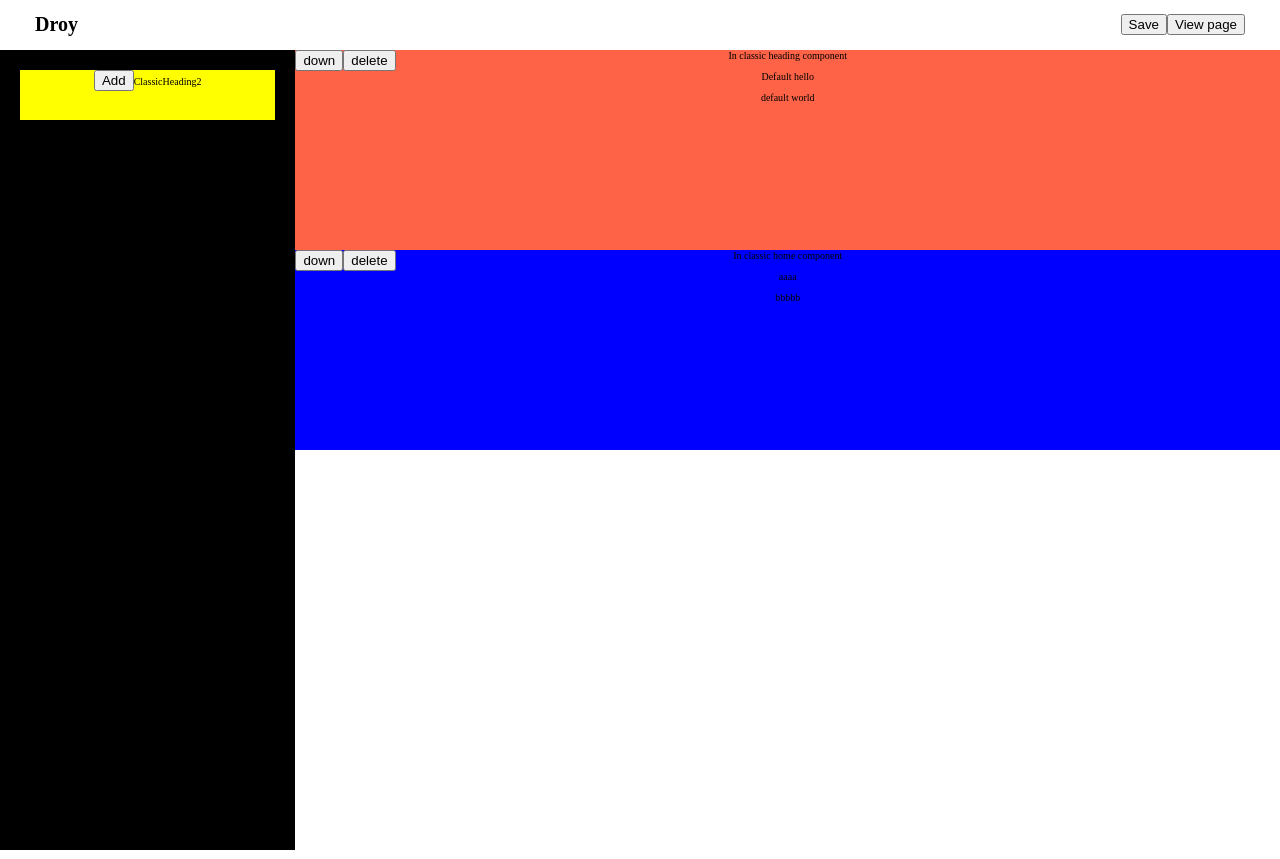
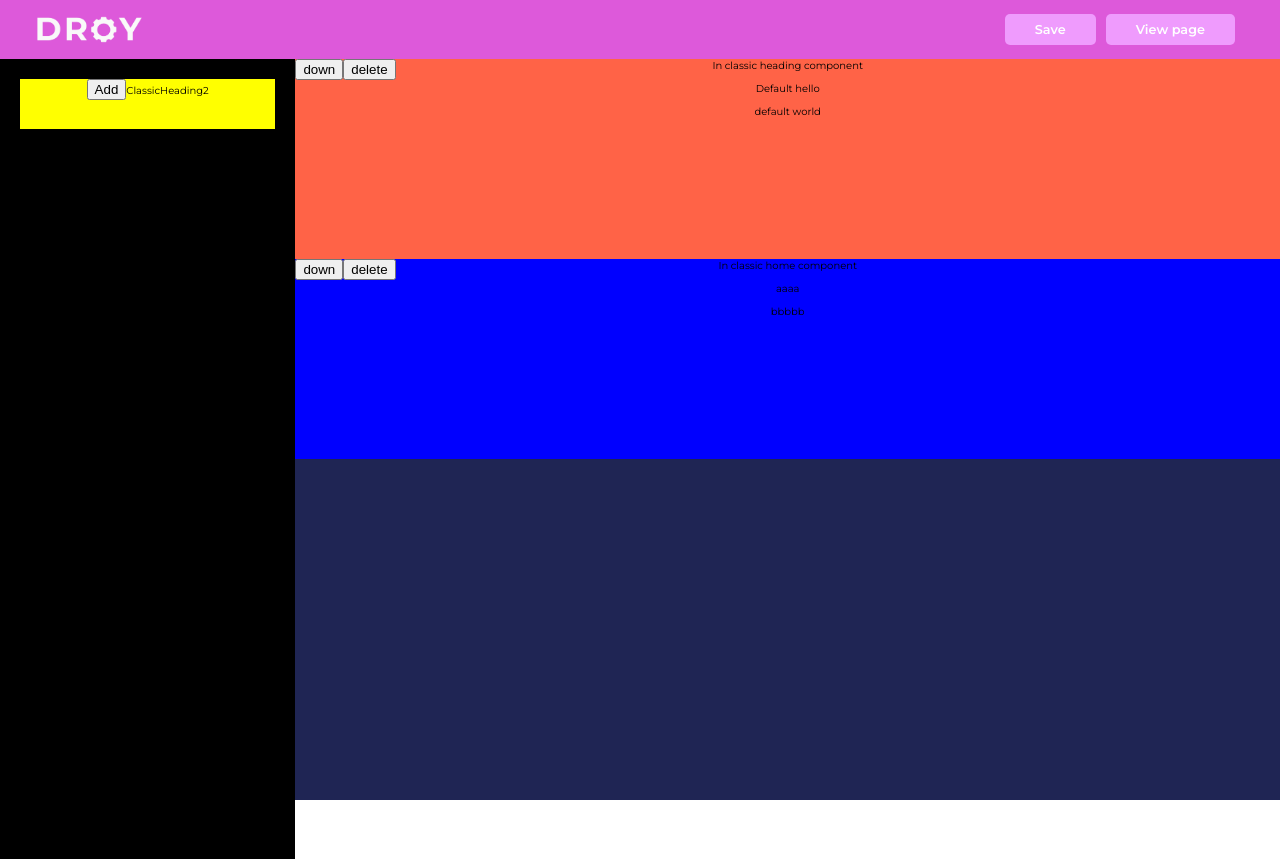
Before and after one commit to martamullor/droy, a React (Create React App) app: page /builder in a window 1280 px wide. Built offline with nearby package versions, Linux system fonts and the light colour scheme.

Commit message:
style NavBar done

```diff
--- a/public/index.html
+++ b/public/index.html
@@ -9,6 +9,7 @@
       name="description"
       content="Web site created using create-react-app"
     />
+    <link href="https://fonts.googleapis.com/css2?family=Montserrat:wght@300;400;500;600;800&display=swap" rel="stylesheet">
     <link rel="apple-touch-icon" href="%PUBLIC_URL%/logo192.png" />
     <!--
       manifest.json provides metadata used when your web app is installed on a
--- a/src/App.css
+++ b/src/App.css
@@ -1,6 +1,11 @@
 .App {
   text-align: center;
   height: 100vh;
+  background-color: #1f2554;
+  font-family: 'Montserrat', sans-serif;
+  padding: 0px;
+  margin: 0px;
+  font-size: 10px;
 }
 
 .options-bar {
@@ -29,11 +34,3 @@
 .main-builder {
   height: 100vh;
 }
-
-.nav-bar {
-  display: flex;
-  flex-direction: row;
-  justify-content: space-between;
-  align-items: center;
-  padding: 0px 35px;
-}
--- a/src/components/droy/NavBar.js
+++ b/src/components/droy/NavBar.js
@@ -2,15 +2,40 @@ import React, { Component } from 'react'
 import { withData } from '../../contexts/dataContext'
 import PropTypes from 'prop-types'
 
+const navBar = {
+  display: 'flex',
+  flexDirection: 'row',
+  justifyContent: 'space-between',
+  alignItems: 'center',
+  padding: '0px 35px',
+  backgroundColor: '#dd59da'
+}
+
+const logoMenu = {
+  width: '9%'
+}
+
+const buttonsNavBar = {
+  fontFamily: 'Montserrat, sans-serif',
+  backgroundColor: '#ef9bfd',
+  padding: '8px 30px',
+  marginRight: '10px',
+  borderRadius: '5px',
+  border: 'none',
+  color: 'white',
+  fontWeight: '600',
+  fontSize: '0.8rem'
+}
+
 class NavBar extends Component {
-  render () {
+  render() {
     const { withOptions, mode, switchMode, save } = this.props
     return (
-      <div className="nav-bar">
-        <h1>Droy</h1>
+      <div style={navBar}>
+        <img style={logoMenu} src='../../../img/logo-white.png' alt='logo-white'></img>
         {withOptions && <div>
-          <button onClick={save}>Save</button>
-          <button onClick={switchMode}>{mode === 'edit' ? 'View page' : 'Edit page'}</button></div>
+          <button style={buttonsNavBar} onClick={save}>Save</button>
+          <button style={buttonsNavBar} onClick={switchMode}>{mode === 'edit' ? 'View page' : 'Edit page'}</button></div>
         }
       </div>
     )
```
Also changed, not shown: public/img/logo-white.png (added), 1 other file (tests, documents, lock files or other folders).
